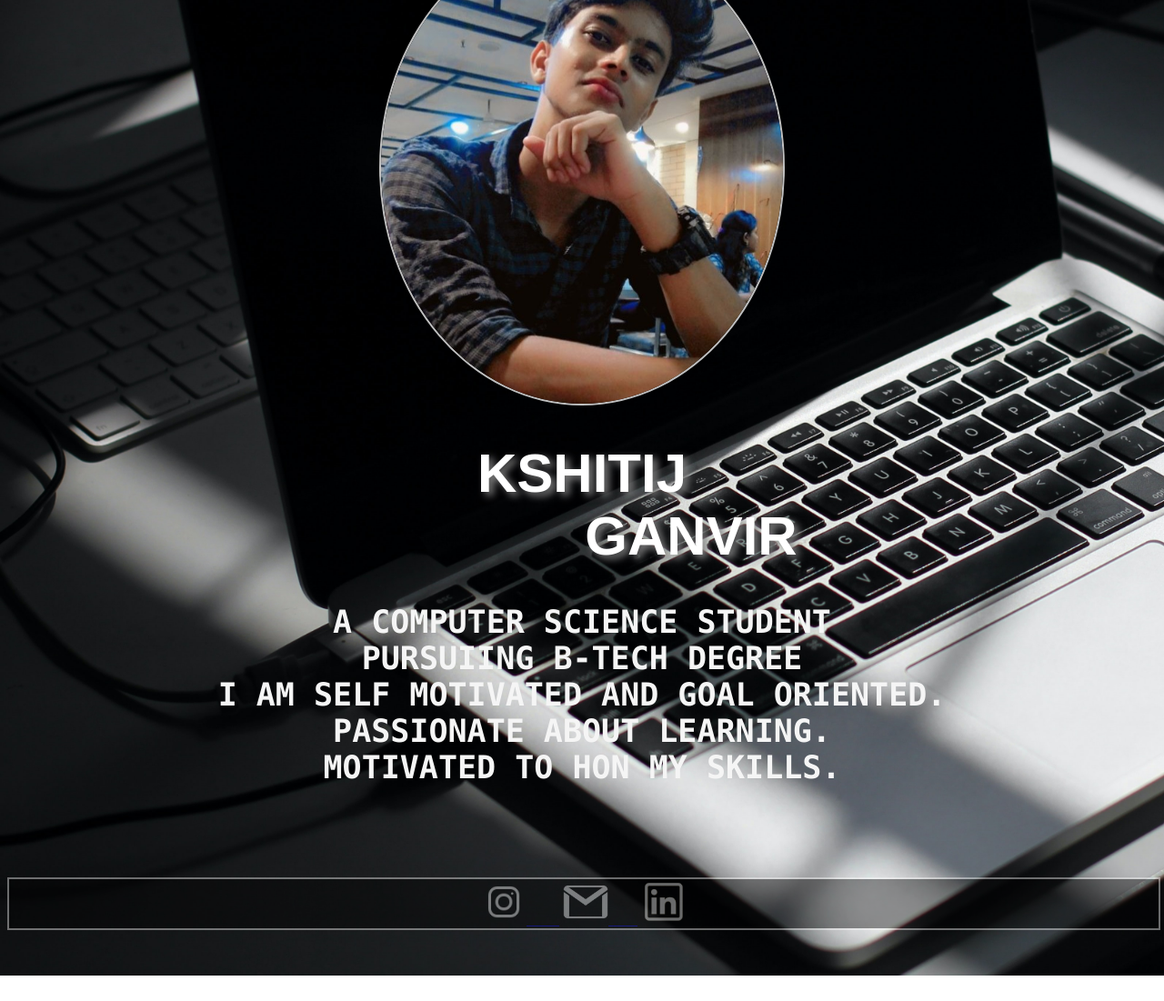
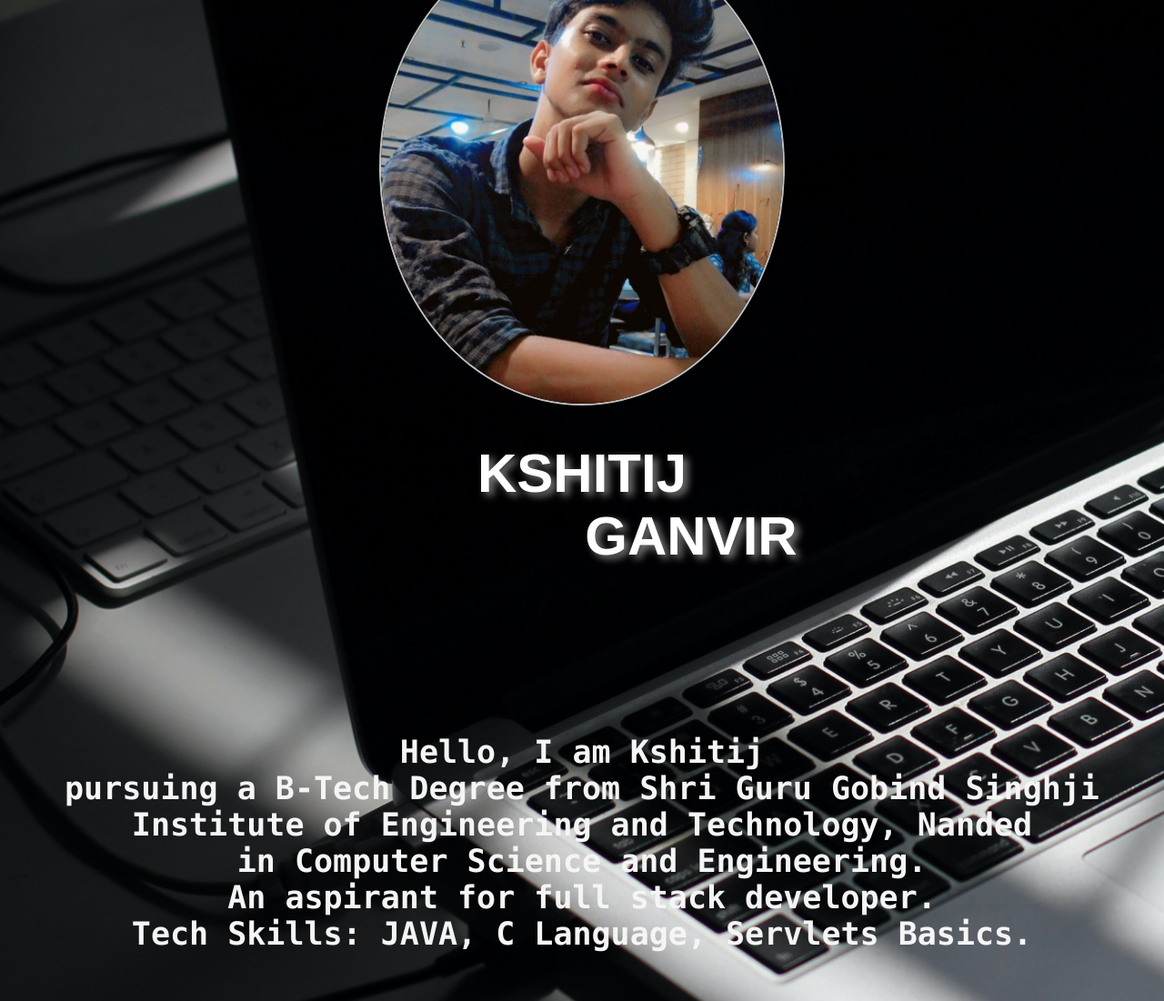
Before and after one commit to K5h1t1z/k5h1t1z.github.io., a plain HTML site: page index.html in a window 1280 px wide. Shown: the part 315-1416 px from the top of the page at 91% size. Before the commit the page ends 1388 px from the top, so only its background shows below. Drawn offline with Linux system fonts and the light colour scheme.

Commit message:
Update index.html

```diff
--- a/index.html
+++ b/index.html
@@ -64,15 +64,16 @@ li{
 </head>
 <body>
 <!--SKILLS------------------------------------------------------->
-    <div id="myNav" class="overlay">
+   <div id="myNav" class="overlay">
  	<a href="javascript:void(0)" class="closebtn" onclick="closeNav()">&times;</a>
   	<div class="overlay-content">
     <a href="resume.pdf" target="blank"type="application/pdf"><b>SEE RESUME <b></a>
-    <p><b>PROGRAMING&emsp; LANGUAGE<b></p>
-    <p>C&emsp;&emsp;&emsp;&emsp;&emsp;JAVA&emsp;&emsp;&emsp;&emsp;JAVASCRIPT<br></p>.
-    <p>STANDARD&emsp;  MARKUP&emsp;  LANGUAGE<p>
-    <p>HTML&emsp;&emsp;&emsp;&emsp;&emsp;&emsp;CSS&emsp;&emsp;<p>
-    <p><b>DATABASE :&emsp;MYSQL</b></p>
+    <p><b>TECH&emsp; SKILLS:<b></p>
+    <p>C&emsp;&emsp;&emsp;&emsp;&emsp;&emsp;&emsp;JAVA&emsp;&emsp;&emsp;&emsp;SERVLETS<br></p>.
+    <p>HTML&emsp;&emsp;&emsp;&emsp;&emsp;&emsp;&emsp;CSS&emsp;&emsp;&emsp;&emsp;MYSQL<br></p>.
+
+
+
   	</div>
 	</div>
 
@@ -91,12 +92,12 @@ li{
 
 		<!--profile------------------------------------------------------->
 		<p align="center" style="padding-top: 100px;"><img id="profimg"  src="myimage.jpg"></p>
-		<h1 id ="heading" align="center"> KSHITIJ<br>&emsp;&emsp;&emsp;&emsp;GANVIR</h1>
-		<p id="paragraph" align="center">A COMPUTER SCIENCE STUDENT <br>
-	    	PURSUIING B-TECH DEGREE <br>
-			I AM SELF MOTIVATED AND GOAL ORIENTED.<br>
-			PASSIONATE ABOUT LEARNING.<br>
-			MOTIVATED TO HON MY SKILLS.</p>
+		<h1 id ="heading" align="center"> KSHITIJ<br>&emsp;&emsp;&emsp;&emsp;GANVIR</h1><br><br><br><br><br><br>
+		<p id="paragraph" align="center">Hello, I am Kshitij<br>
+			pursuing a B-Tech Degree from Shri Guru Gobind Singhji Institute of Engineering and Technology, Nanded
+			<br> in Computer Science and Engineering.<br>
+			An aspirant for full stack developer.<br>
+			Tech Skills: JAVA, C Language, Servlets Basics.</p><br><br><br><br>
 
 			<!--logo------------------------------------------------------->
 			<p style="padding-top:50px;">
```
